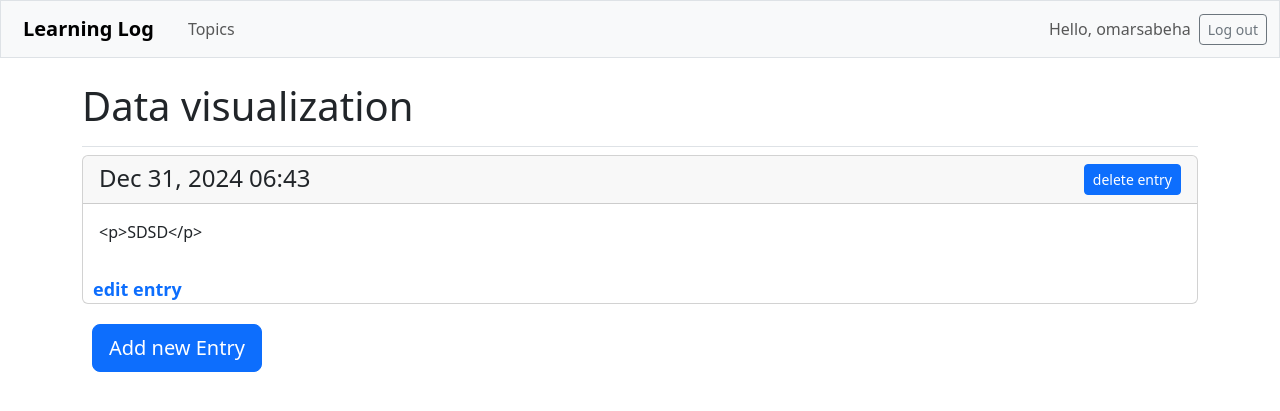
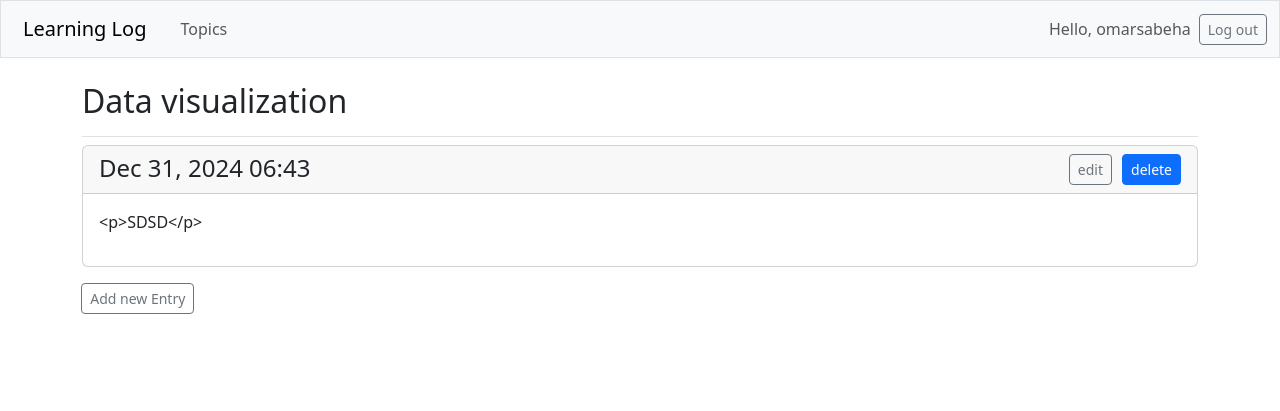
Before and after one commit to oms2304/Learning_logg-main, a Django app: page /topics/5/ in a window 1280 px wide. Shown: the top 411 px of the page. Run offline with Django 5.2, Linux system fonts and the light colour scheme; a user stored in the database is signed in; data comes from the database, SQL or seed files in the repository; both versions use the stored data as it was after the commit; some libraries are stand-ins or nearby versions.

Commit message:
making it look nicer

```diff
--- a/learning_logs/templates/learning_logs/base.html
+++ b/learning_logs/templates/learning_logs/base.html
@@ -34,8 +34,8 @@
 
             <!-- Account-related links -->
             <ul class="navbar-nav ms-auto mb-2 mb-md-0">
+               {% if user.is_authenticated %}
 
-               {% if user.is_authenticated %}
                 <li class="nav-item">
                    <span class="navbar-text me-2">Hello, {{ user.username }}
                     </span></li>
@@ -70,6 +70,25 @@
             {% block content %}{% endblock content %}
         </div>
       </main>
+      <script>
+        // Check if dark mode was previously enabled in localStorage
+        if (localStorage.getItem("darkMode") === "enabled") {
+            document.body.classList.add("dark-mode");
+        }
+
+        // Toggle dark mode when the button is clicked
+        document.getElementById("toggle-dark-mode").addEventListener("click", function() {
+            document.body.classList.toggle("dark-mode");
+
+            // Save the current state of dark mode to localStorage
+            if (document.body.classList.contains("dark-mode")) {
+                localStorage.setItem("darkMode", "enabled");
+            } else {
+                localStorage.setItem("darkMode", "disabled");
+            }
+        });
+    </script>
+
     </div>
     <script>
       tinymce.init({
@@ -81,7 +100,7 @@
   <style>
     a{
       text-decoration: none;
-      font-weight: bold;
+      font-weight: normal;
       font-size: large;
       margin-left: 10px;
 
--- a/learning_logs/templates/learning_logs/topic.html
+++ b/learning_logs/templates/learning_logs/topic.html
@@ -1,7 +1,7 @@
 {% extends 'learning_logs/base.html' %}
 
 {% block page_header %}
-    <h1>{{ topic.text }}</h1>
+    <h2>{{ topic.text }}</h2>
 {% endblock page_header %}
 
 {% block content %}
@@ -12,16 +12,21 @@
                 <!-- Card header with timestamp and edit link -->
                 <h4 class="card-header d-flex justify-content-between">
                     {{ entry.date_added|date:'M d, Y H:i' }}
-                    <small><a  class="btn btn-primary btn-sm ml-3" href="{% url 'learning_logs:remove_entry' entry.id %}">delete entry</a></small>
+                    <div class="d-flex">
+                        <small><a class='btn btn-outline-secondary btn-sm'href="{% url 'learning_logs:edit_entry' entry.id %}">edit</a></small>
+                        <small><a  class="btn btn-primary btn-sm ml-3" href="{% url 'learning_logs:remove_entry' entry.id %}">delete</a></small>
+                    </div>
                 </h4>
+
                 <div class="card-body">{{ entry.text|linebreaks }}</div>
-                <small><a href="{% url 'learning_logs:edit_entry' entry.id %}">edit entry</a></small>
+
             </div>
-            <p>
-                <a class="btn btn-primary btn-lg mt-1" href ="{% url 'learning_logs:new_entry' topic.id %}">Add new Entry</a>
-            </p>
+
         {% empty %}
             <p>There are no entries for this topic yet.</p>
-         {% endfor %}
+        {% endfor %}
+        <p>
+            <a class="btn btn-outline-secondary btn-sm" style='margin-left: -0.8px;'href ="{% url 'learning_logs:new_entry' topic.id %}">Add new Entry</a>
+        </p>
 
 {% endblock content %}
```
Also changed, not shown: learning_logs/templates/learning_logs/new_topic.html (+4 -3 lines), learning_logs/templates/learning_logs/topics.html (+9 -6 lines), db.sqlite3.
